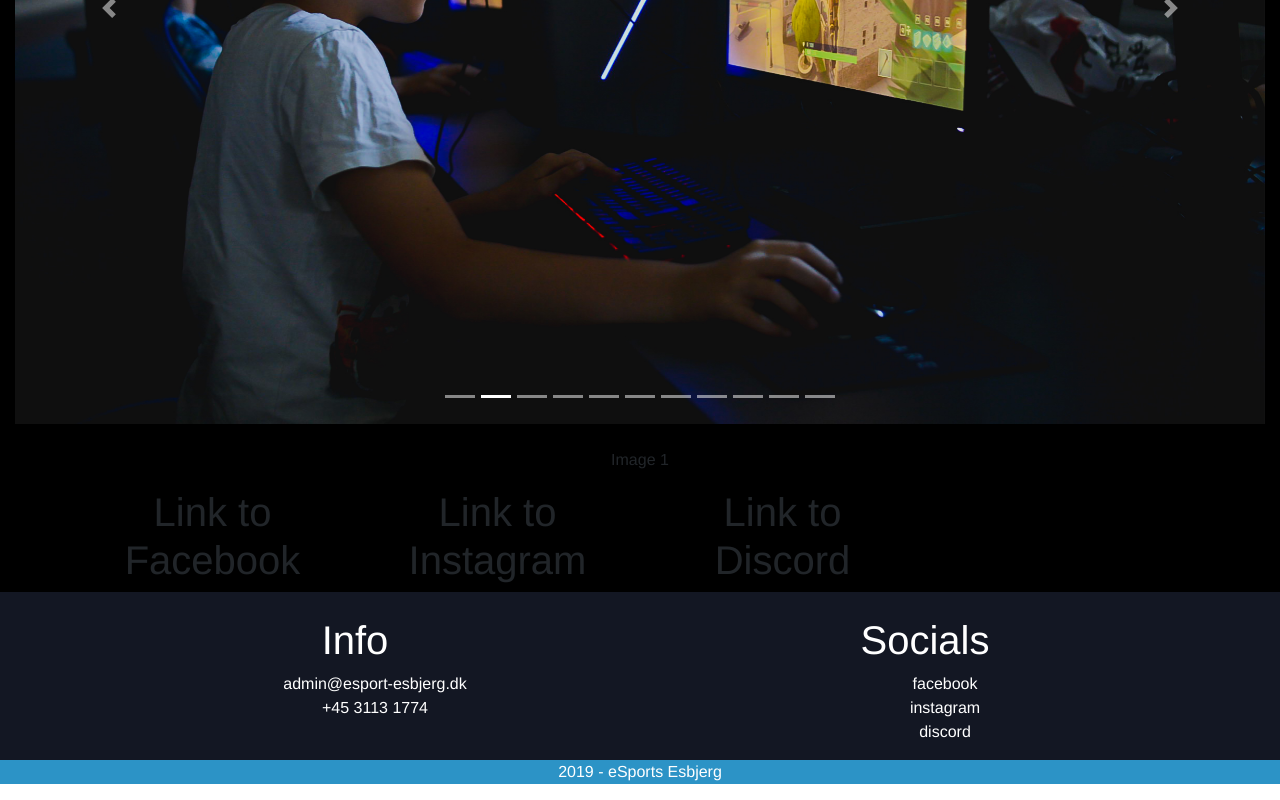
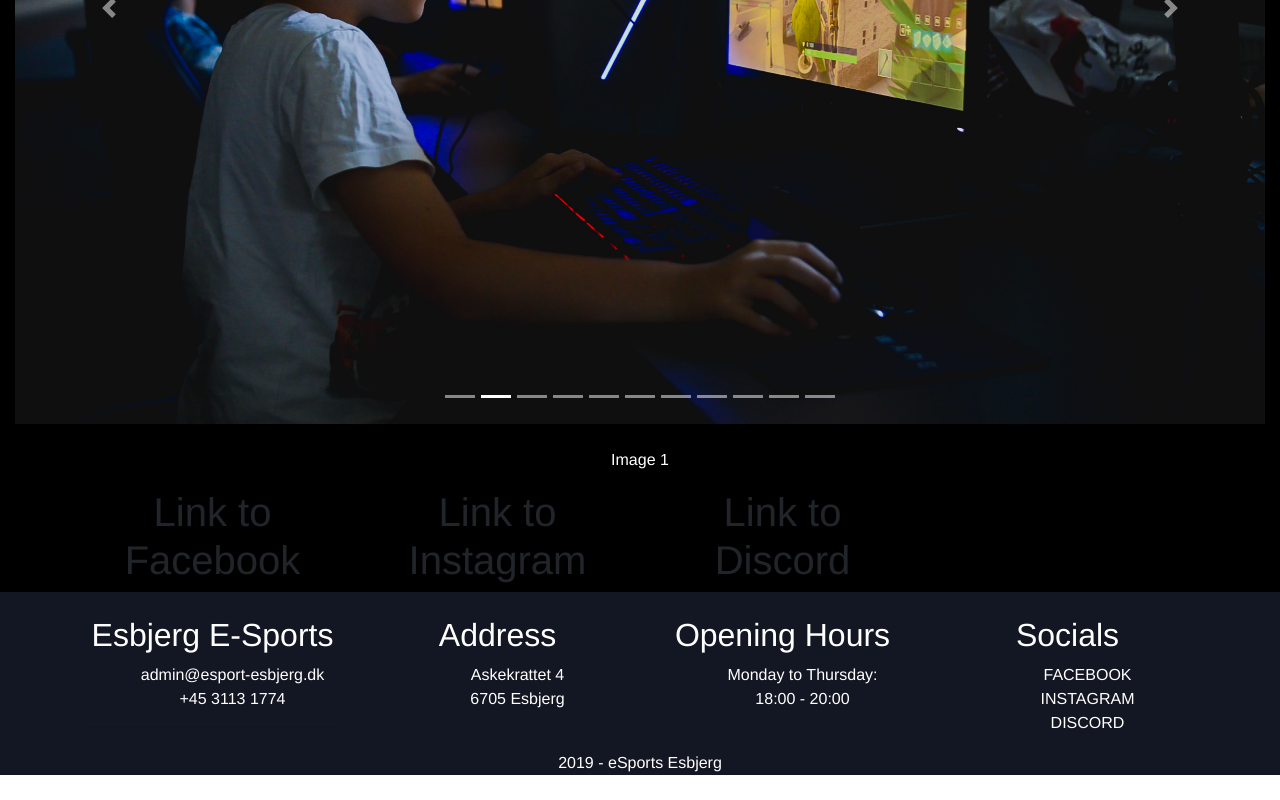
Before and after one commit to TheSvaneMan/e-sports-esbjerg, a Vue app: page /#/community in a window 1280 px wide. Shown: the part 635-1435 px from the top of the page. Built offline with nearby package versions, Linux system fonts and the light colour scheme.

Commit message:
Updated Footer
** Updated Footer Layout & Styling
** Updated the HomePage.vue (HomePageContent & SignUp Sections)
** Updated the router link to SignUp Page / Established User Account Capabilities

```diff
--- a/src/App.vue
+++ b/src/App.vue
@@ -44,6 +44,7 @@ export default {
 /* Navigate Styling */
 .navigate {
   background: white;
+  height: auto;
 }
 .navbar-brand a {
   color: white;
@@ -56,14 +57,13 @@ export default {
 
 /* Main Page Style */
 
-.gamesview h1 {
+.gamesview h1, h3, p {
   color: white;
 }
 
 /* Community  */
 
 #CommunityTab {
-
   height: 200px;
   border-style: solid;
 }
@@ -80,8 +80,9 @@ export default {
 
 .footer {
   background-color: #131723;
+  justify-content: center;
 }
-.footer h1,
+.footer h1, h2,
 h4,
 li a {
   color: white;
@@ -94,10 +95,8 @@ li a {
 
 /* FooterEndPage */
 #FooterEndPage {
-  background-color: #2c93c6;
-}
-#FooterEndPage p {
-  color: white;
+  justify-content: center;
+  background-color: #131723;
 }
 /* - - - - - - - */
 </style>
--- a/src/components/apps/HomePage/banner-app.vue
+++ b/src/components/apps/HomePage/banner-app.vue
@@ -18,6 +18,7 @@
     </div>
     <!-- Space between Banner & Home Page Content -->
     <br />
+    <b-button block variant="outline-light">JOIN THE CLUB</b-button>
   </div>
 </template>
 
--- a/src/components/apps/HomePage/games-view-app.vue
+++ b/src/components/apps/HomePage/games-view-app.vue
@@ -12,7 +12,10 @@
         img-width="1024"
         img-height="200"
       >
-        <h1>GAMES WE PLAY</h1>
+        <h1>ADVANCE YOUR GAMING SKILLS TO PRO LEVEL</h1>
+        <br>
+        <br>
+        <p>eSport Esbjerg is a public education association that gathers gaming interested people - young and old.</p>
         <!-- Spacing 3br-->
         <br />
         <br />
--- a/src/components/apps/HomePage/home-page-content-app.vue
+++ b/src/components/apps/HomePage/home-page-content-app.vue
@@ -13,14 +13,22 @@
             img-src="@/assets/gallery/banner/Sign_Up.jpeg"
             img-alt="Card Image"
             text-variant="white"
-            title="ESBJERG E-SPORTS CLUB"
+            title
             sub-title
+            align-v="center"
           >
-            <!-- Sign Up Today -->
-            <div>
-              <b-button size="lg" variant="light">Sign Up</b-button>
+            <!-- Gallery Re-direct-->
+
+
+
+            <div id="RedirectToGallery">
+              <h1>COMMUNITY</h1>
+              <b-button id="GalleryRedirect" variant="outline-primary" size="lg">
+                <router-link to="/community">Gallery</router-link>
+              </b-button>
+              <br />
+              <card-text>Explore the BattleStations</card-text>
             </div>
-            <card-text>Easily become a member today!</card-text>
           </b-card>
         </div>
       </b-col>
@@ -75,7 +83,9 @@ export default {
 <style lang="css">
 #SignUpImageOverlay {
   border-style: none;
+  text-decoration: none;
 }
+
 
 #GalleryImageOverlay {
   border-style: none;
@@ -84,6 +94,9 @@ export default {
   color: white;
   height: auto;
   border-style: none;
+}
+.router-link {
+  text-decoration-color: white;
 }
 
 #CommunityTab {
--- a/src/components/ui/footer-app.vue
+++ b/src/components/ui/footer-app.vue
@@ -7,28 +7,47 @@
       <br />
       <!-- Spacing -->
       <b-row>
-        <!-- Row 1 -->
+        <!-- Esbjerg Info Col -->
         <b-col align-self="start" sm>
-          <!-- Left Column "Footer" -->
-          <h1>Info</h1>
+          <h2>Esbjerg E-Sports</h2>
           <ul>
             <li>admin@esport-esbjerg.dk</li>
             <li>+45 3113 1774</li>
-
-            <li></li>
+          </ul>
+          <hr />
+        </b-col>
+        <!-- Address Info Col -->
+        <b-col alight-self="center" sm>
+          <h2>Address</h2>
+          <ul>
+            <li>
+              <a href="https://goo.gl/maps/CL7iuHSNe4zUGZdV7">Askekrattet 4</a>
+            </li>
+            <li>
+              <a href="https://goo.gl/maps/CL7iuHSNe4zUGZdV7">6705 Esbjerg</a>
+            </li>
           </ul>
         </b-col>
-        <b-col align-self="end" sm>
-          <h1>Socials</h1>
+        <!-- Opening Hours Info Col -->
+        <b-col alight-self="center" sm>
+          <h2>Opening Hours</h2>
+          <ul>
+            <li>Monday to Thursday:</li>
+            <li>18:00 - 20:00</li>
+          </ul>
+        </b-col>
+        <!-- Socials Info Col -->
+        <b-col align-self="start" sm>
+          <h2>Socials</h2>
           <ul>
             <li>
-              <a href="https://www.facebook.com">facebook</a>
+              <a href="https://www.facebook.com">FACEBOOK</a>
             </li>
             <li>
-              <a href="https://www.instagram.com">instagram</a>
+              <a href="https://www.instagram.com">INSTAGRAM</a>
             </li>
             <li>
-              <a href="https://www.discord.com">discord</a>
+              <a href="https://www.discord.com">DISCORD</a>
             </li>
           </ul>
         </b-col>
--- a/src/components/ui/navigation-app.vue
+++ b/src/components/ui/navigation-app.vue
@@ -22,6 +22,7 @@
           </b-nav-item>
           <b-nav-item href="#" disabled>Account</b-nav-item>
         </b-navbar-nav>
+
         <!-- Right aligned nav items -->
         <b-navbar-nav class="ml-auto">
           <div right>
```
